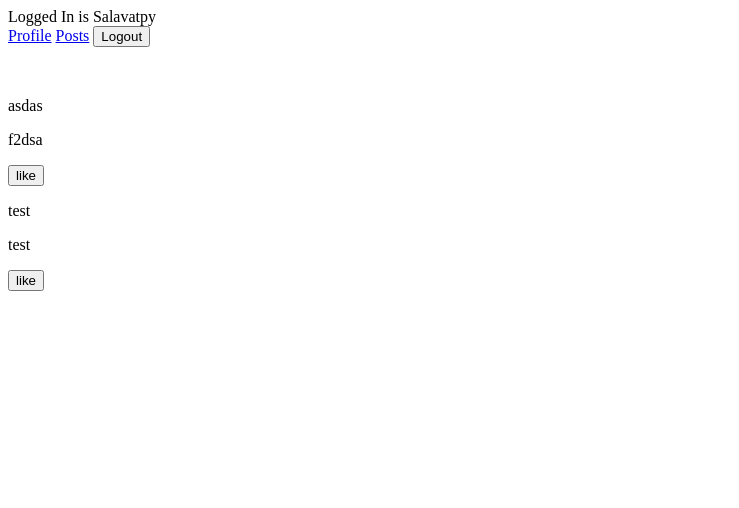
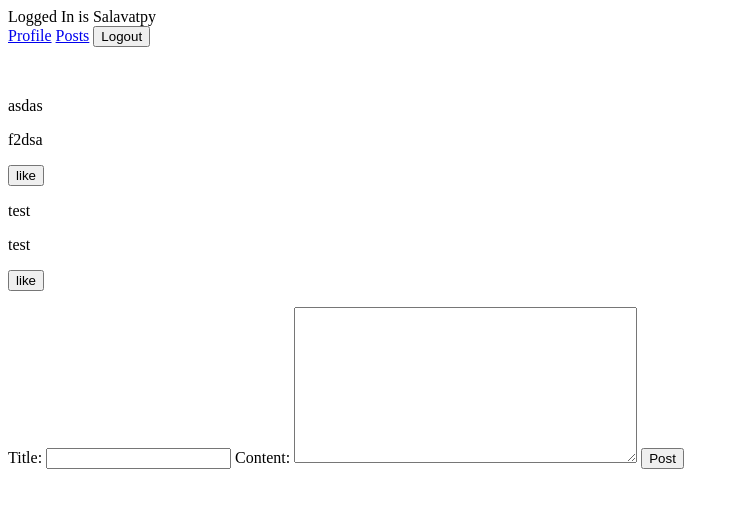
Before and after one commit to Salavatpy/SocialNetwork, a Django app: page /posts/ in a window 1280 px wide. Shown: the top 508 px of the page, without its empty margins (0-739 px from the left). Run offline with Django 4.2, Linux system fonts and the light colour scheme; a user stored in the database is signed in; data comes from the database, SQL or seed files in the repository; both versions use the stored data as it was after the commit; data that the repository does not hold is empty.

Commit message:
Post creation added

```diff
--- /dev/null
+++ b/posts/forms.py
@@ -0,0 +1,7 @@
+from django import forms
+from .models import Post
+
+class PostModelForm(forms.ModelForm):
+    class Meta:
+        model = Post
+        fields = ('title', 'content')
--- a/posts/templates/posts/main.html
+++ b/posts/templates/posts/main.html
@@ -17,6 +17,13 @@ Posts
             </form>
             {% endfor %}
         </div>
+        <div>
+            <form action='' method='POST'>
+                {% csrf_token %}
+                {{ p_form }}
+                <button type='submit'>Post</button>
+            </form>
+        </div>
     </row>
 </div>
 {% endblock %}
--- a/posts/views.py
+++ b/posts/views.py
@@ -2,13 +2,22 @@ from django.shortcuts import render, redirect
 from requests import request
 from .models import Post, Like
 from profiles.models import Profile
+from .forms import PostModelForm
 
 def post_comment_create_and_list_view(request):
     qs = Post.objects.all()
     profile = Profile.objects.get(user=request.user)
+    p_form = PostModelForm(request.POST or None)
+    if p_form.is_valid():
+        instance = p_form.save(commit=False)
+        instance.author = profile
+        instance.save()
+        p_form = PostModelForm()
+
     contex ={
         'qs': qs,
         'profile': profile,
+        'p_form': p_form,
     }
     return render(request, 'posts/main.html', contex)
 
```
Also changed, not shown: db.sqlite3.
